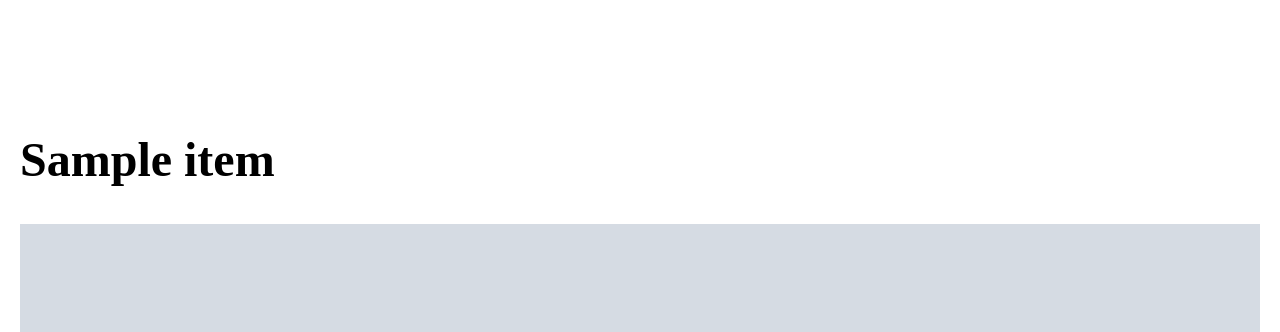
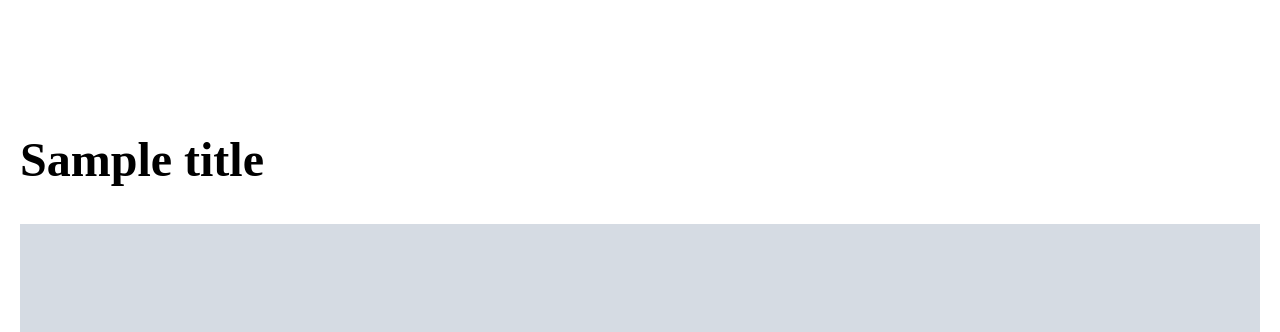
Before and after one commit to kamral/test_project, a Django app: template templates/index.html in a window 1280 px wide. Shown: the top 332 px of the page. Run offline with Django 3.2, Linux system fonts and the light colour scheme; the template is opened without the code that fills it: most values are stand-ins (such as "Sample title", 1, 10 or a date in 2020); grey boxes marked "Sample" are stand-in pictures; some web fonts are replaced.

Commit message:
we create operation in views for output title

```diff
--- a/product/views.py
+++ b/product/views.py
@@ -4,4 +4,5 @@ from .models import post
 
 def index(request):
     news=post.objects.all()
-    return render(request,'index.html', {'news':news})
+    title=post.objects.get(title__contains='Название поста')
+    return render(request,'index.html', {'news':news,'title':title})
--- a/templates/index.html
+++ b/templates/index.html
@@ -16,7 +16,7 @@
 
     <div class="wrapper">
         <div class="content">
-            <h1>{{item.title}}</h1>
+            <h1>{{title}}</h1>
             <div class="swiper-container">
                 <div class="swiper-wrapper">
                     {%for item in news%}
```
Also changed, not shown: product/models.py (+3 -4 lines).
